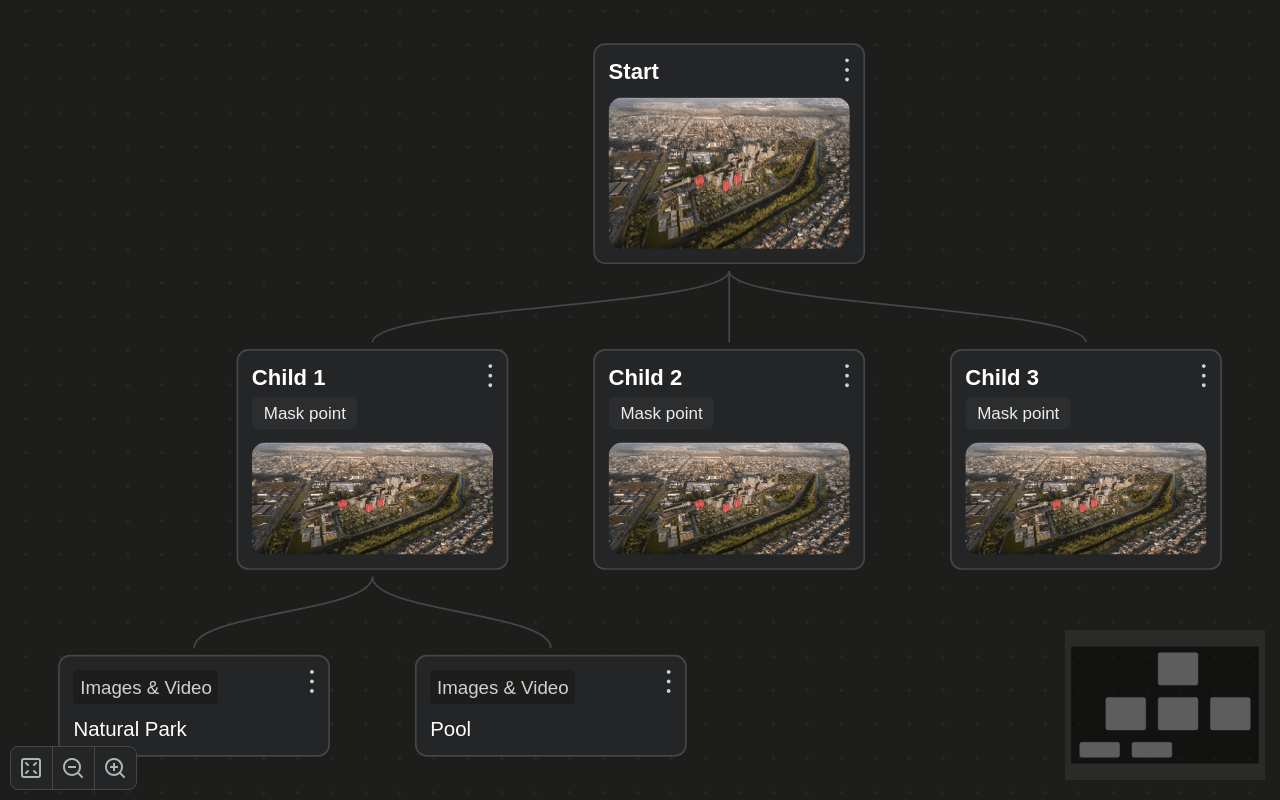
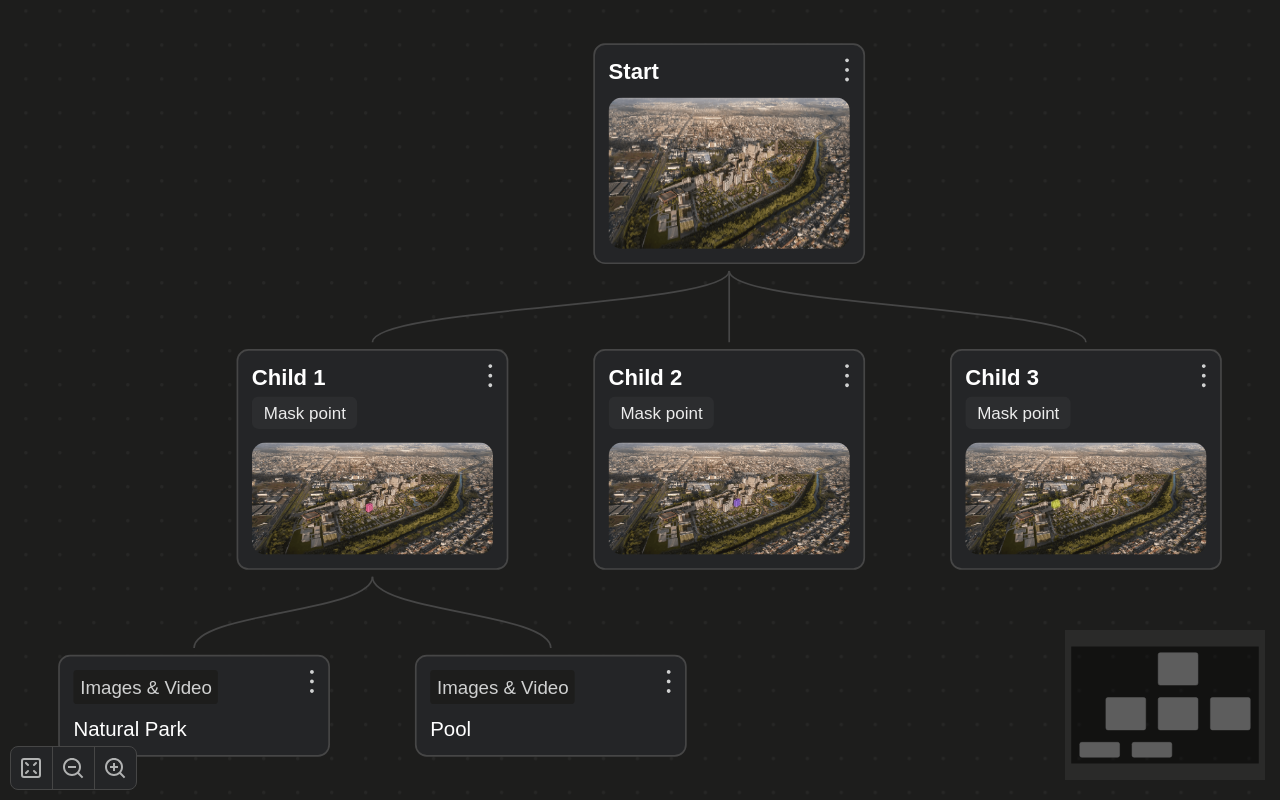
Before and after one commit to Matheusmeed/tree, a React (Vite) app: page / in a window 1280 px wide. Built offline with nearby package versions, Linux system fonts and the light colour scheme.

Commit message:
feat: showing only right color

```diff
--- a/src/components/CardImage/index.tsx
+++ b/src/components/CardImage/index.tsx
@@ -1,12 +1,21 @@
 import { useSvgData } from '../../hooks/useSvgPolygons';
 import { BackgroundImage, BackgroundWrapper, SvgWrapper } from './styles';
 
-const CardImage = ({ img, isHidden }: { img: string; isHidden: boolean }) => {
+const CardImage = ({
+  img,
+  isHidden,
+  color,
+}: {
+  img: string;
+  isHidden: boolean;
+  color: string;
+}) => {
   const svgData = useSvgData('/assets/images/mask.svg');
 
   return (
     <BackgroundWrapper>
       <BackgroundImage src={img} alt='Card Image' isHidden={isHidden} />
+      {!!color && (
         <SvgWrapper
           style={{
             width: '100%',
@@ -24,11 +33,12 @@ const CardImage = ({ img, isHidden }: { img: string; isHidden: boolean }) => {
             }}
           >
             {svgData?.paths.map((svgPoint) => {
+              if (svgPoint.color === color) {
                 return (
                   <path
                     key={svgPoint.id}
                     d={svgPoint.d}
-                fill={'red'}
+                    fill={color}
                     style={{
                       transition: 'opacity 0.3s',
                       pointerEvents: 'auto',
@@ -39,9 +49,11 @@ const CardImage = ({ img, isHidden }: { img: string; isHidden: boolean }) => {
                     opacity={0.4}
                   />
                 );
+              }
             })}
           </svg>
         </SvgWrapper>
+      )}
     </BackgroundWrapper>
   );
 };
--- a/src/components/CustomNode/index.tsx
+++ b/src/components/CustomNode/index.tsx
@@ -119,6 +119,7 @@ const CustomNode = ({ data }: { data: ITreeData }) => {
             <CardImage
               img='/assets/images/view.png'
               isHidden={!!data.isHidden}
+              color={data.color}
             />
           )}
           {data.hasCollapsedChildren && (
```
Lines whose indentation alone changed are shown as unchanged.
